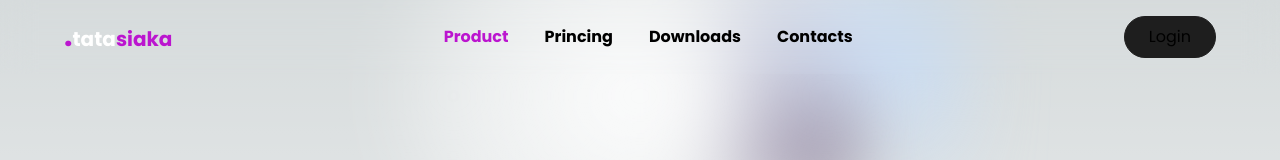
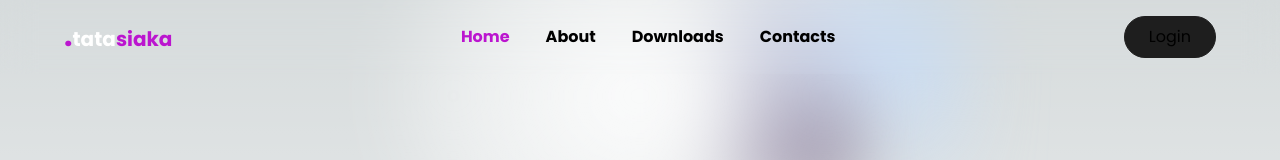
Before and after one commit to rakotoarisonlandry/tatasiaka, a Next.js app: page / in a window 1280 px wide. Shown: the top 160 px of the page. Built offline with nearby package versions, Linux system fonts and the light colour scheme.

Commit message:
simple modif with navBAr and folder deleted

```diff
--- a/components/header/navbar/Navbar.tsx
+++ b/components/header/navbar/Navbar.tsx
@@ -24,9 +24,9 @@ const NavBar = () => {
           }`}
           href="/"
         >
-          Product
+          Home
         </Link>
-        <Link href={""}>Princing</Link>
+        <Link href={""}>About</Link>
         <Link href={""}>Downloads</Link>
         <Link href={""}>Contacts</Link>
       </div>
--- a/components/inputs/Input.tsx
+++ /dev/null
@@ -1,9 +0,0 @@
-import React from 'react'
-
-function Input() {
-  return (
-    <div>Input</div>
-  )
-}
-
-export default Input
```
